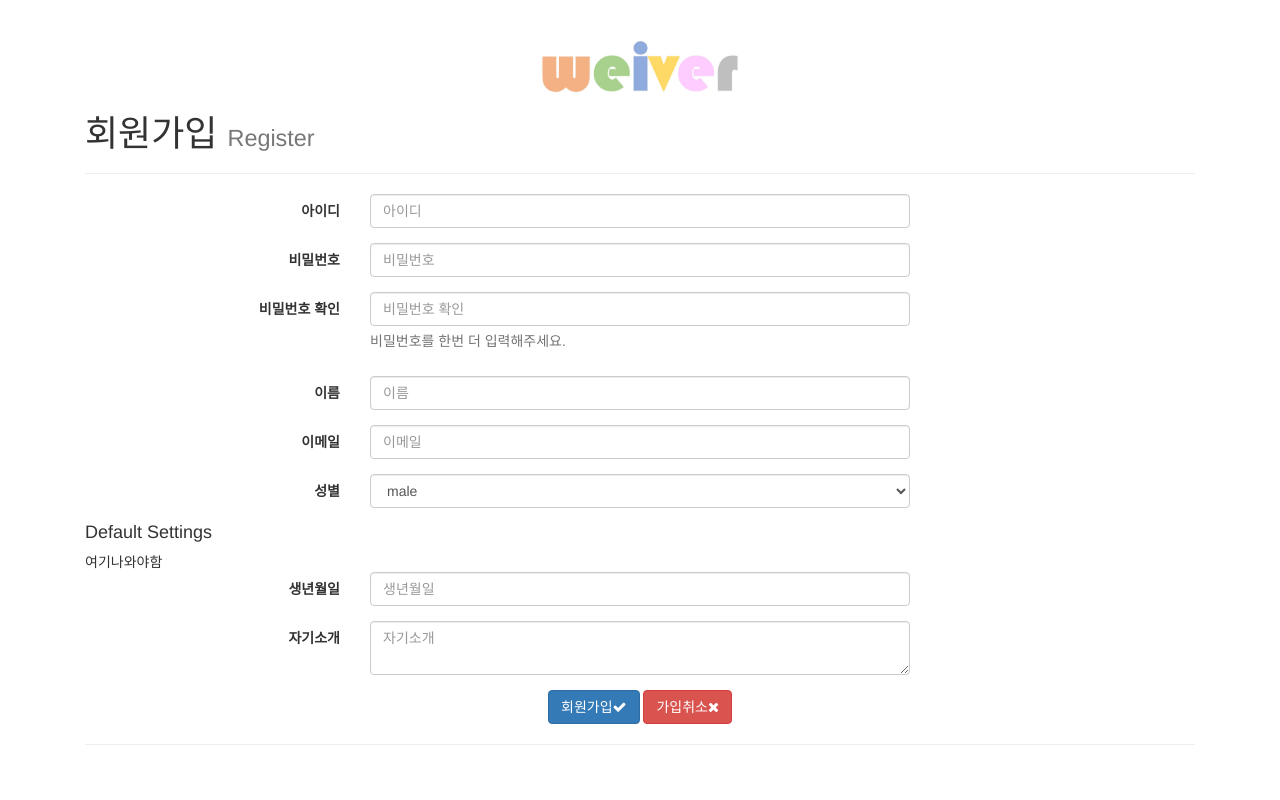
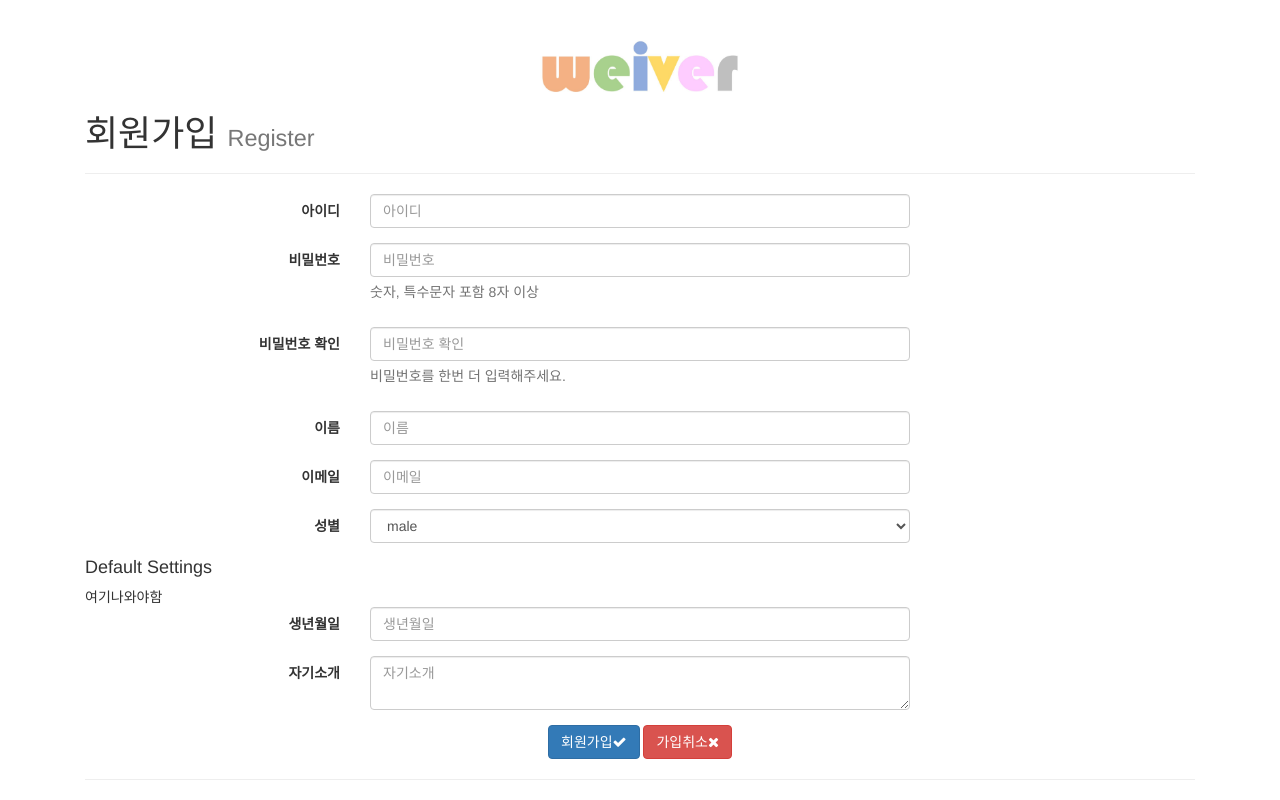
Before and after one commit to yang92/review, a Java web app: page /join.main in a window 1280 px wide. Run offline with Spring Boot 4, a stand-in JSP engine, Linux system fonts and the light colour scheme; the project's own start-up code is not run, and a stand-in starts its controllers and pages; some libraries are stand-ins or nearby versions.

Commit message:
today final

```diff
--- a/src/main/webapp/WEB-INF/views/join.jsp
+++ b/src/main/webapp/WEB-INF/views/join.jsp
@@ -59,7 +59,7 @@
           <label class="col-sm-3 control-label" for="pw">비밀번호</label>
         <div class="col-sm-6">
           <input class="form-control" id="pw" name="pw" type="password" placeholder="비밀번호">
-<!--         <p class="help-block">숫자, 특수문자 포함 8자 이상</p> -->
+        <p class="help-block">숫자, 특수문자 포함 8자 이상</p>
         </div>
         </div>
           <div class="form-group">
```
